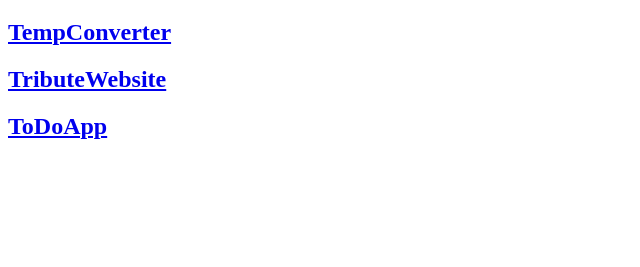
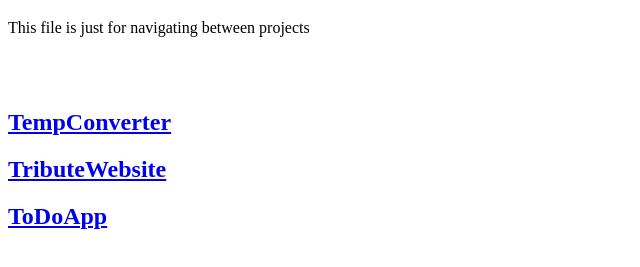
Before and after one commit to iamDyeus/OBISP, a plain HTML site: page index.html in a window 1280 px wide. Shown: the part 61-328 px from the top of the page, without its empty margins (0-640 px from the left). Drawn offline with Linux system fonts and the light colour scheme.

Commit message:
Update index.html

```diff
--- a/index.html
+++ b/index.html
@@ -8,8 +8,10 @@
 </head>
 <body>
     <h1>OIBSIP</h1>
-    <a href="WebDev-Intership/TempConverter/index.html"><h2>TempConverter</h2></a>
-    <a href="WebDev-Intership/TributeWebsite/index.html"><h2>TributeWebsite</h2></a>
-    <a href="WebDev-Intership/ToDoApp/index.html"><h2>ToDoApp</h2></a>
+    <p>This file is just for navigating between projects</p>
+    <br> <br>
+    <a href="WebDev-Intership/TempConverter/index.html" target="_blank"><h2>TempConverter</h2></a>
+    <a href="WebDev-Intership/TributeWebsite/index.html" target="_blank"><h2>TributeWebsite</h2></a>
+    <a href="WebDev-Intership/ToDoApp/index.html" target="_blank"><h2>ToDoApp</h2></a>
 </body>
 </html>
```
